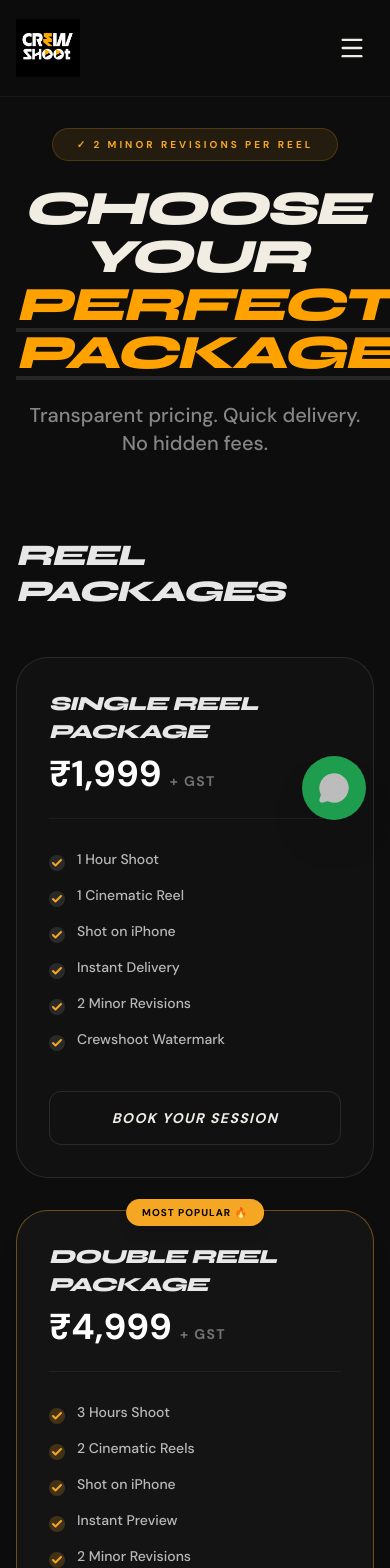
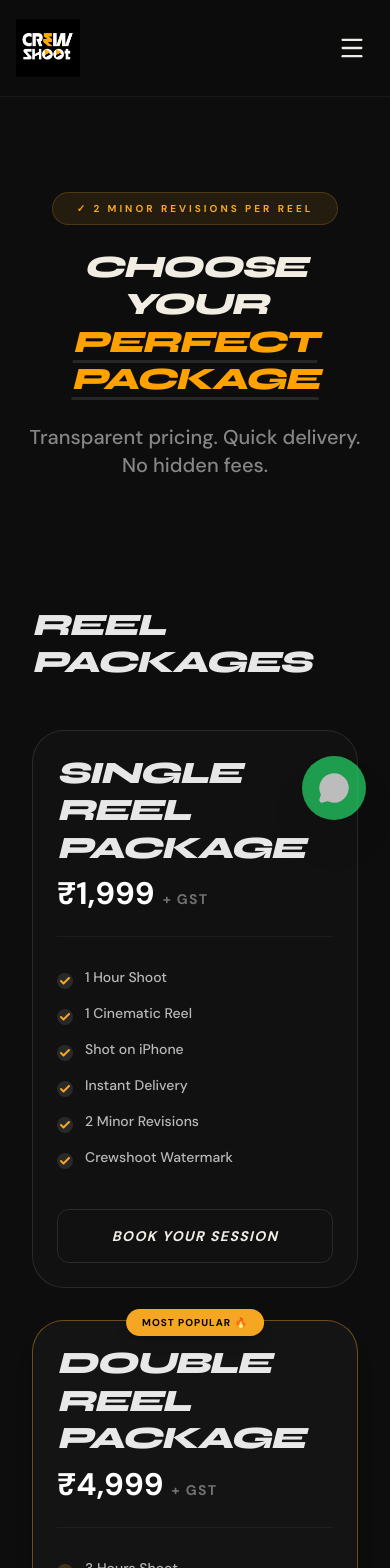
Before and after one commit to prudhviraj2006/Crew_shoot, a Next.js app: page /pricing in a window 390 px wide. Shown: the top 1568 px of the page. Built offline with nearby package versions, Linux system fonts and the light colour scheme.

Commit message:
style: fix mobile responsiveness and update WhatsApp number

```diff
--- a/src/app/become-a-creator/page.js
+++ b/src/app/become-a-creator/page.js
@@ -16,7 +16,7 @@ export default function BecomeCreator() {
     e.preventDefault();
     const { name, mobile, instagram, iphone, apps, reelLink, location } = formData;
     const msg = `Hey Crewshoot! I'm applying to be a Creator.%0a%0aName: ${name}%0aMobile: ${mobile}%0aIG: @${instagram.replace('@', '')}%0aiPhone: ${iphone}%0aEditing App: ${apps}%0aReel Link: ${reelLink}%0aLocation: ${location}`;
-    window.open(`https://wa.me/919360331912?text=${msg}`, '_blank');
+    window.open(`https://wa.me/916281998732?text=${msg}`, '_blank');
   };
 
   const benefits = [
--- a/src/app/globals.css
+++ b/src/app/globals.css
@@ -26,3 +26,94 @@
     @apply bg-background/80 backdrop-blur-md border-b border-foreground/10;
   }
 }
+
+/* Mobile Responsiveness Overrides */
+@media (max-width: 768px) {
+  /* 1. Layout & Overflow */
+  body, html {
+    overflow-x: hidden !important;
+    width: 100% !important;
+    max-width: 100vw !important;
+  }
+
+  section, footer, header {
+    max-width: 100vw !important;
+    overflow-x: hidden !important;
+    padding-left: 16px !important;
+    padding-right: 16px !important;
+    box-sizing: border-box !important;
+  }
+
+  /* 2. Typography */
+  h1, h2, h3, h4, h5, h6, .text-5xl, .text-6xl, .text-7xl, .text-8xl, .text-4xl {
+    font-size: clamp(1.75rem, 8vw, 2.5rem) !important;
+    line-height: 1.2 !important;
+    white-space: normal !important;
+    word-break: break-word !important;
+  }
+
+  /* 3. Cards / Sections */
+  .grid-cols-2, .grid-cols-3, .grid-cols-4 {
+    grid-template-columns: 1fr !important;
+    gap: 1.5rem !important;
+  }
+
+  /* Uniform spacing & reduce excessive padding inside cards */
+  .p-10, .p-14, .p-8 {
+    padding: 1.5rem !important; /* 24px */
+  }
+
+  /* 4. Buttons */
+  button:not(nav button):not(.fixed):not(.absolute),
+  a.button:not(nav a):not(.fixed):not(.absolute),
+  .btn {
+    width: 100% !important;
+    max-width: 100% !important;
+    display: flex !important;
+    justify-content: center !important;
+    align-items: center !important;
+    box-sizing: border-box !important;
+    text-align: center !important;
+  }
+
+  /* 5. Forms */
+  input, select, textarea {
+    width: 100% !important;
+    max-width: 100% !important;
+    box-sizing: border-box !important;
+  }
+
+  /* 6. Images & Media */
+  img, video {
+    max-width: 100% !important;
+    height: auto !important;
+  }
+
+  /* 7. Navigation */
+  /* Hamburger menu fixes */
+  nav {
+    max-width: 100% !important;
+  }
+  .md\:hidden.absolute {
+    z-index: 100 !important;
+    width: 100vw !important;
+    left: 0 !important;
+  }
+
+  /* 8. Spacing */
+  /* Reduce excessive vertical gaps */
+  .py-32, .pt-32, .pt-40, .pb-24, .mb-32, .mb-20, .mb-24 {
+    padding-top: 3rem !important;
+    padding-bottom: 3rem !important;
+    margin-bottom: 2rem !important;
+  }
+
+  .gap-16, .gap-20, .gap-12 {
+    gap: 1.5rem !important;
+  }
+
+  .min-h-screen {
+    min-height: auto !important;
+    padding-top: 6rem !important;
+  }
+}
--- a/src/components/Footer.jsx
+++ b/src/components/Footer.jsx
@@ -64,7 +64,7 @@ export default function Footer() {
               </li>
               <li className="flex items-start gap-4">
                 <Phone size={20} className="text-accent shrink-0" />
-                <a href="https://wa.me/919360331912" target="_blank" rel="noreferrer" className="hover:text-white transition-colors">+91 93603 31912</a>
+                <a href="https://wa.me/916281998732" target="_blank" rel="noreferrer" className="hover:text-white transition-colors">+91 62819 98732</a>
               </li>
               <li className="flex items-start gap-4">
                 <MapPin size={20} className="text-accent shrink-0" />
--- a/src/components/WhatsAppButton.jsx
+++ b/src/components/WhatsAppButton.jsx
@@ -4,7 +4,7 @@ import { MessageCircle } from "lucide-react";
 export default function WhatsAppButton() {
   return (
     <a
-      href="https://wa.me/919360331912?text=Hey%20Crewshoot%21%20I%20want%20to%20book%20an%20instant%20reel%21"
+      href="https://wa.me/916281998732?text=Hey%20Crewshoot%21%20I%20want%20to%20book%20an%20instant%20reel%21"
       target="_blank"
       rel="noreferrer"
       className="fixed bottom-6 right-6 z-50 bg-[#25D366] text-white p-4 rounded-full shadow-2xl animate-pulse-slow hover:scale-110 active:scale-95 transition-transform flex items-center justify-center cursor-pointer group"
--- a/src/components/home/BookingForm.jsx
+++ b/src/components/home/BookingForm.jsx
@@ -271,7 +271,7 @@ I'd like to book an instant reel shoot.
 Please confirm my booking. Thank you!`;
 
       setTimeout(() => {
-        window.open(`https://wa.me/919360331912?text=${encodeURIComponent(waMsg)}`, '_blank');
+        window.open(`https://wa.me/916281998732?text=${encodeURIComponent(waMsg)}`, '_blank');
         setIsSubmitting(false);
         if (isModal) onClose();
       }, 2000);
```
